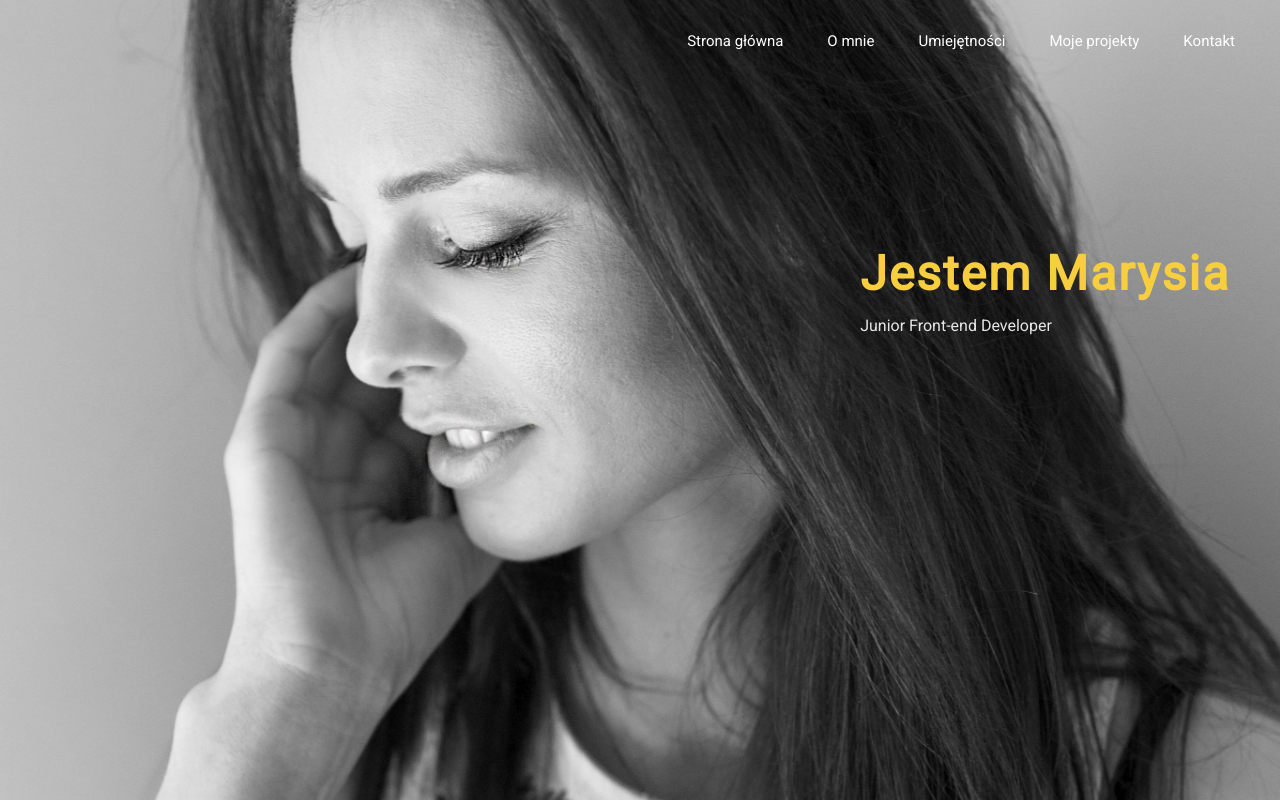
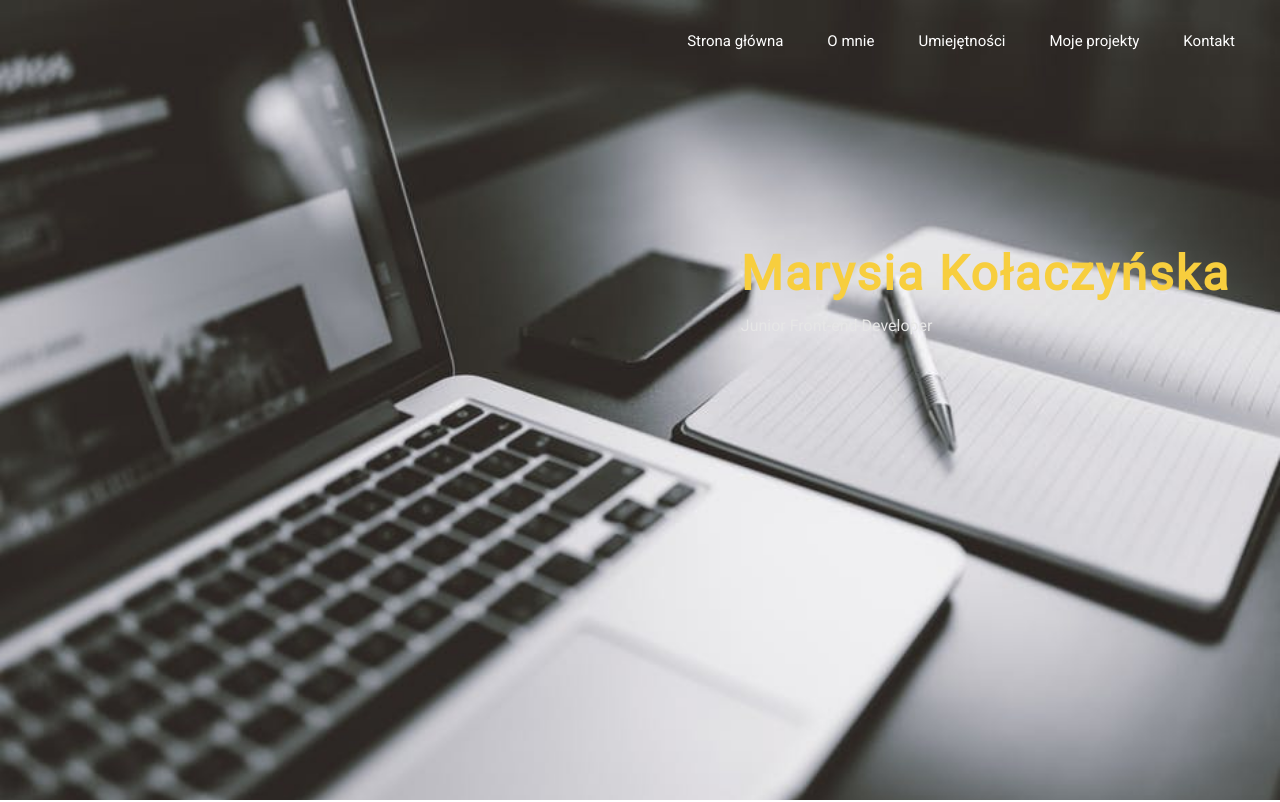
Before and after one commit to marysiaK/portfolio, a website: page index.html in a window 1280 px wide. Shown: the top 802 px of the page. Drawn offline with nearby package versions, Linux system fonts and the light colour scheme.

Commit message:
change photo in hero, add CV

```diff
--- a/index.html
+++ b/index.html
@@ -33,7 +33,7 @@
         <div class="container">
             <div class="hero">
                 <div class="hero-content">
-                    <h2>Jestem Marysia</h2><p>Junior Front-end Developer</p>
+                    <h2>Marysia Kołaczyńska</h2><p>Junior Front-end Developer</p>
                 </div>
             </div>
         </div>
--- a/sass/sections/_home.scss
+++ b/sass/sections/_home.scss
@@ -9,7 +9,7 @@ p {
     color: $secondary-color;
 }
 .hero {
-    background: url('../images/img1.jpg');
+    background: url('../images/notebook.jpg');
     background-repeat: no-repeat;
     background-size: cover;
     background-attachment: fixed;
```
Also changed, not shown: css/main.css, images/notebook.jpg (added), 1 other file.
